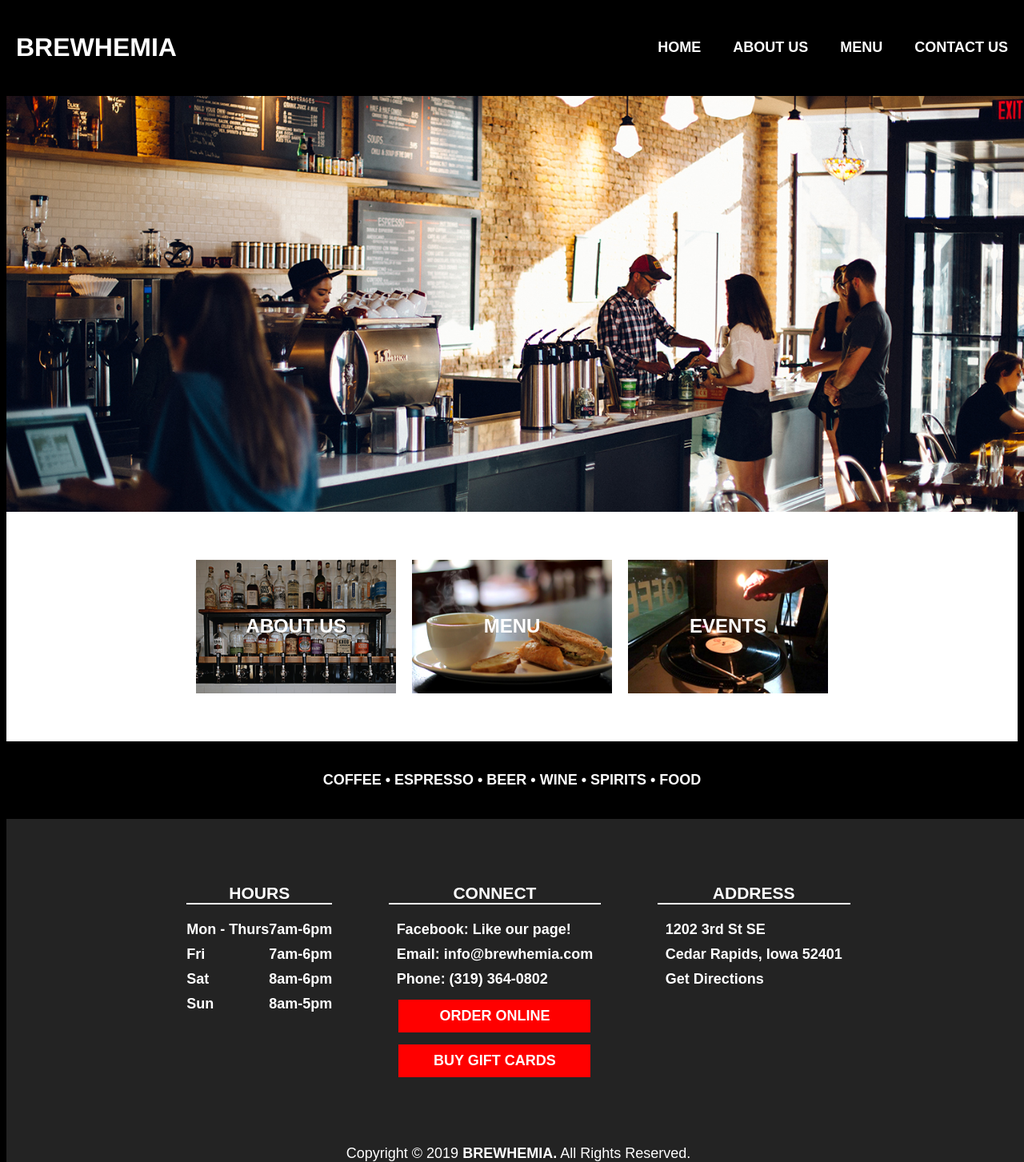
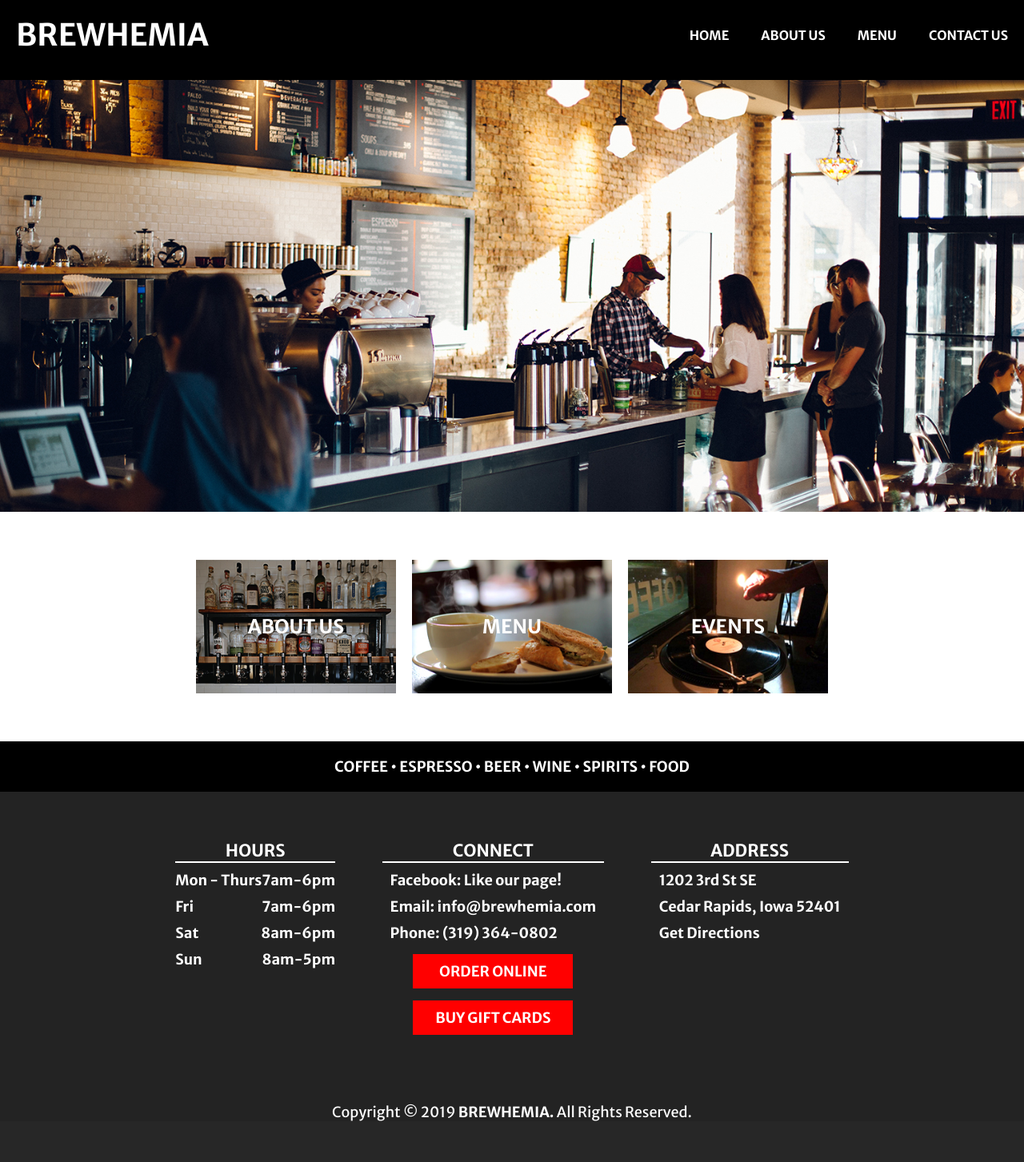
Before and after one commit to welbinator/brewhemia, a PHP site: page / in a window 1280 px wide. Shown: the whole page at 80% size. After the commit the page ends 1402 px from the top, so only its background shows below. Run offline with PHP 8.4, Linux system fonts and the light colour scheme.

Commit message:
fixed font again

```diff
--- a/assets/css/styles.css
+++ b/assets/css/styles.css
@@ -1,5 +1,10 @@
 @import url('https://fonts.googleapis.com/css2?family=PT+Sans:wght@400;700&display=swap');
-@import url('../fonts/MyriadPro-Regular.otf')
+@import url('https://fonts.googleapis.com/css2?family=Merriweather+Sans:wght@300;400;700&display=swap');
+@import url('../fonts/Myriad-Pro-Regular.otf')
+@font-face {
+    font-family: Myriad Pro;
+    src: url(../fonts/Myriad-Pro-Regular.otf);
+  }
 
 * {
   margin: 0;
@@ -12,8 +17,7 @@ html {
 body {
     background: black;
     color: white;
-    font-family: PT Sans, sans-serif;
-    font-family: 'Myriad Pro', sans-serif;
+    font-family: 'Myriad Pro', 'Merriweather Sans', arial, sans-serif!important;
     height: 100%;
 }
 
@@ -29,6 +33,9 @@ header {
     margin: 20px;
     width: 50%;
     display: inline-block;
+}
+.logo h1 {
+    font-size: 38px;
 }
 
 nav {
@@ -60,7 +67,7 @@ nav ul li a{
     color: white;
     font-weight: 700;
     text-transform: uppercase;
-    font-size: 18px;
+    font-size: 16px;
 }
 .menu-icon {
     width: 30px;
```
Also changed, not shown: assets/fonts/Myriad-Pro-Regular.otf (renamed from assets/fonts/MyriadPro-Regular.otf).
